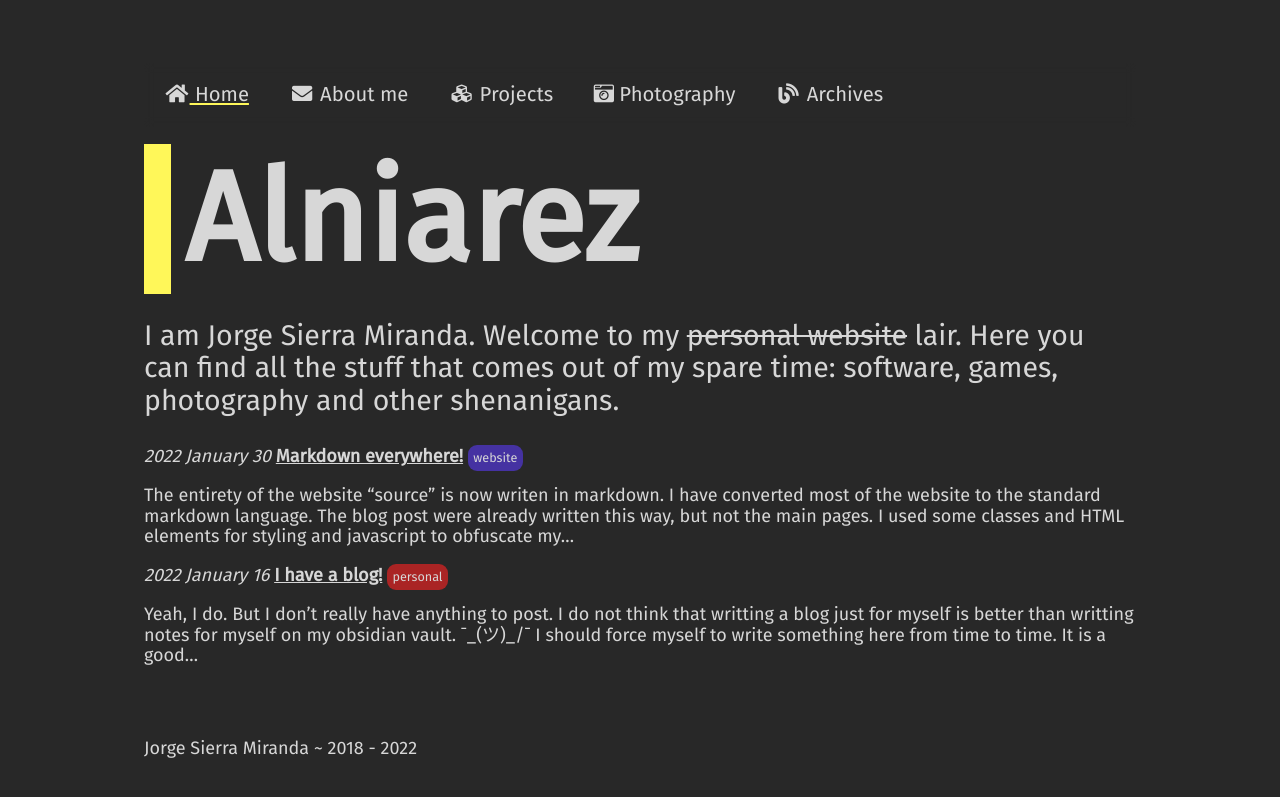
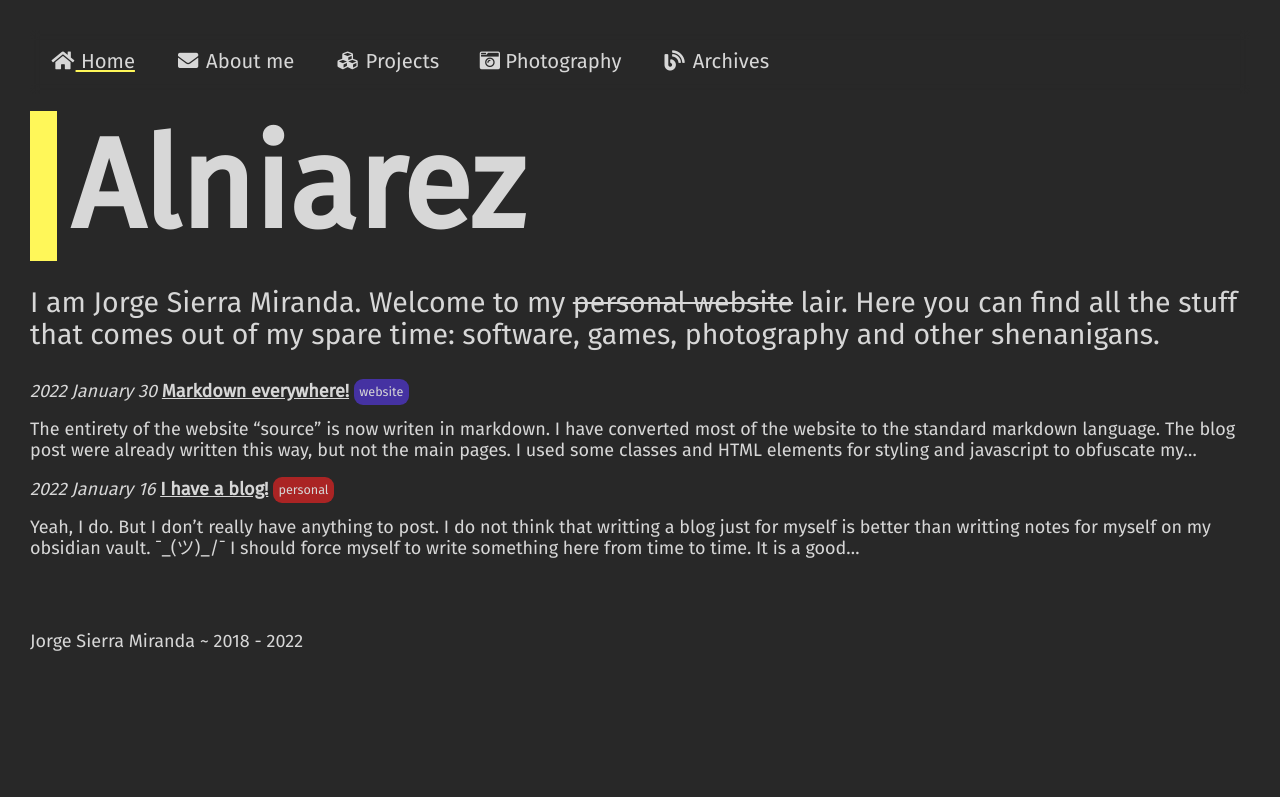
Before and after one commit to Alniarez/alniarez-web, a Jekyll site: the page built from index.md, in a window 1280 px wide. Shown: the top 797 px of the page. Built offline with Jekyll 4.4.1, drawn with Linux system fonts in a browser that asks for light colours; nearby versions of some CDN libraries.

Commit message:
Update style.css

```diff
--- a/assets/css/style.css
+++ b/assets/css/style.css
@@ -29,7 +29,7 @@ html {
   color: var(--text-color);
   background: var(--background-color);
 
-  padding: 3.5rem 8rem;
+  padding: 30px;
 }
 
 *,
```
